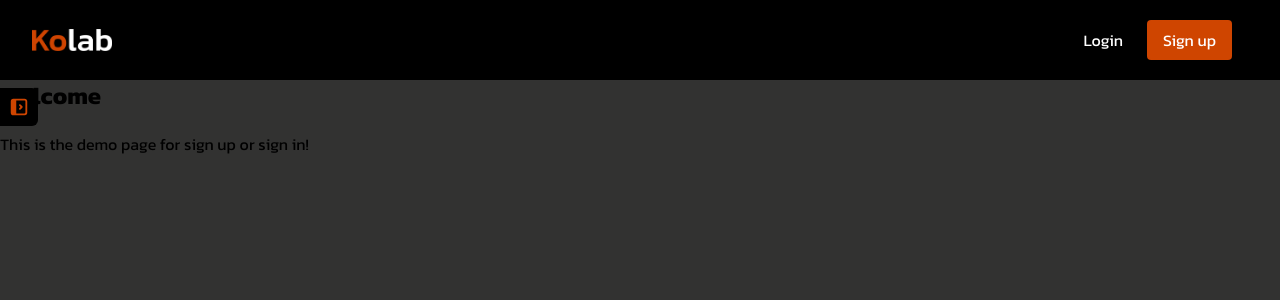
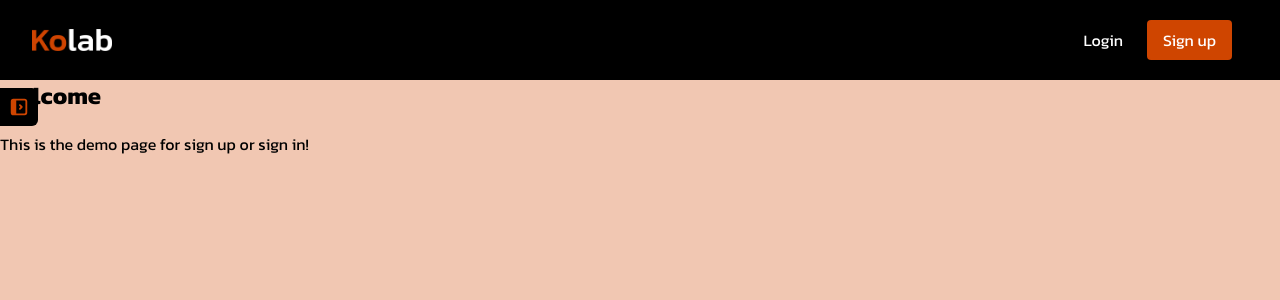
Before and after one commit to takitajwar17/Kolab-Dev-Classroom, a Next.js app in the folder client/: page / in a window 1280 px wide. Shown: the top 300 px of the page. Built offline with nearby package versions, Linux system fonts and the light colour scheme; no server answers.

Commit message:
children min-w-full

```diff
--- a/client/app/layout.jsx
+++ b/client/app/layout.jsx
@@ -29,8 +29,9 @@ export default function RootLayout({ children }) {
         <body className={kanit.className}>
           <Header />
           <Sidebar />
-          <main className="">
-            <div className="flex items-start justify-center min-h-screen bg-charcoal">
+          <main>
+            {/* remove bg-charcoal later */}
+            <div className="flex items-start justify-center min-h-screen min-w-full bg-orange bg-opacity-30">
               <div className="w-full h-full">{children}</div>
             </div>
           </main>
```
